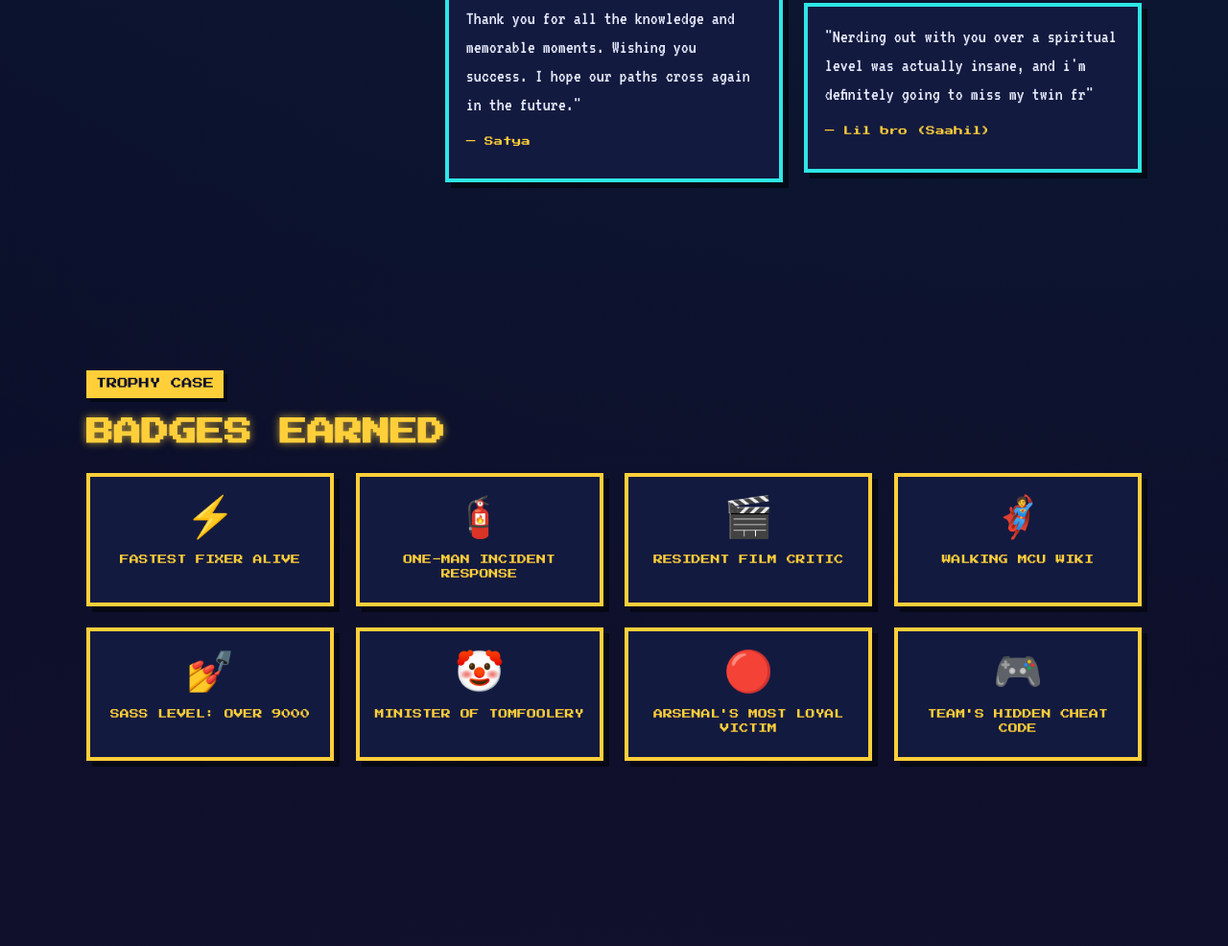
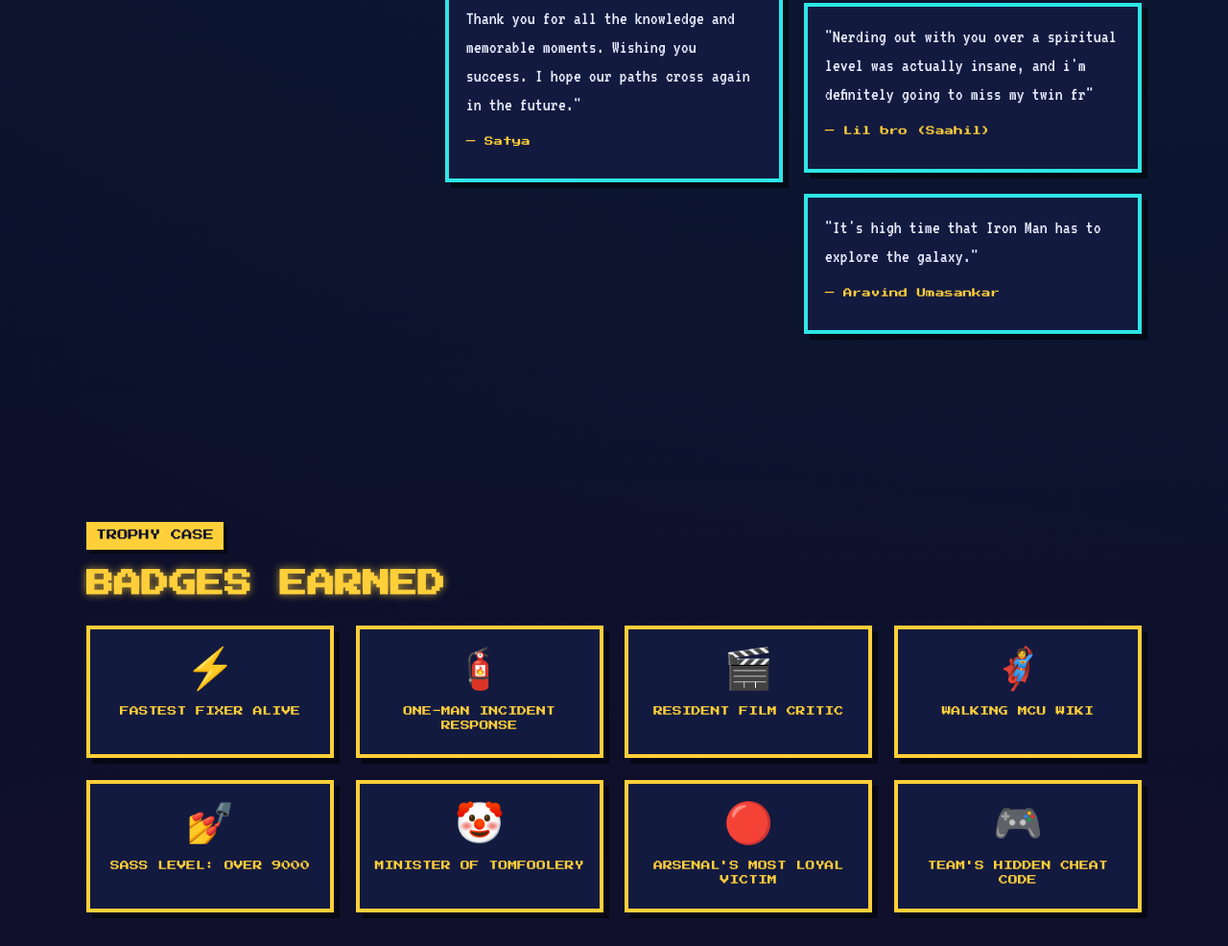
Before and after one commit to SaahilShaikh17/broski-farewell, a plain HTML site: page index.html in a window 1280 px wide. Shown: the part 3653-4639 px from the top of the page at 96% size. Drawn offline with Linux system fonts and the light colour scheme.

Commit message:
push comment

```diff
--- a/index.html
+++ b/index.html
@@ -619,6 +619,11 @@
         <p class="from">— Lil bro (Saahil)</p>
       </div>
 
+      <div class="note">
+        <p class="quote">"It's high time that Iron Man has to explore the galaxy."</p>
+        <p class="from">— Aravind Umasankar</p>
+      </div>
+
     </div>
   </div>
 </section>
```
